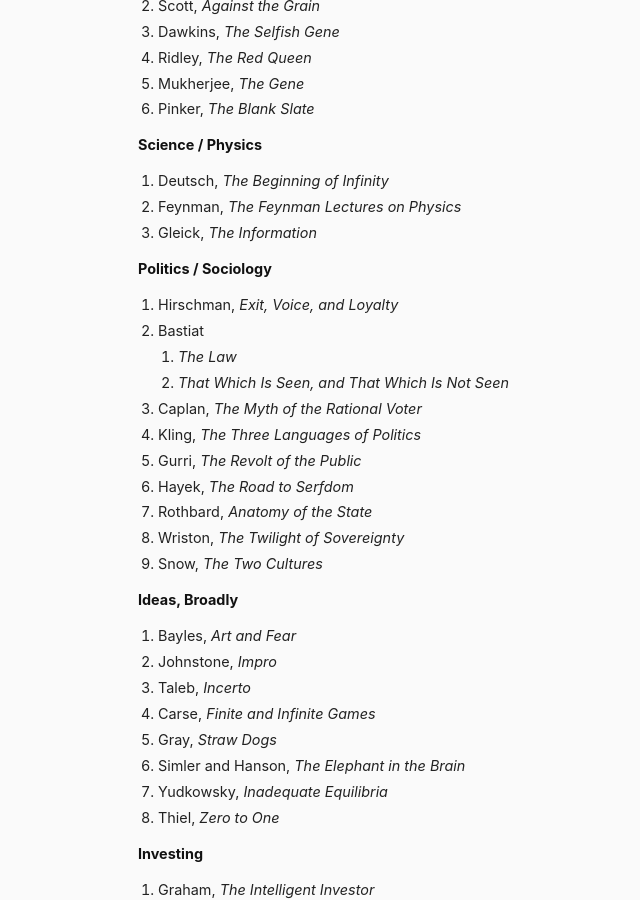
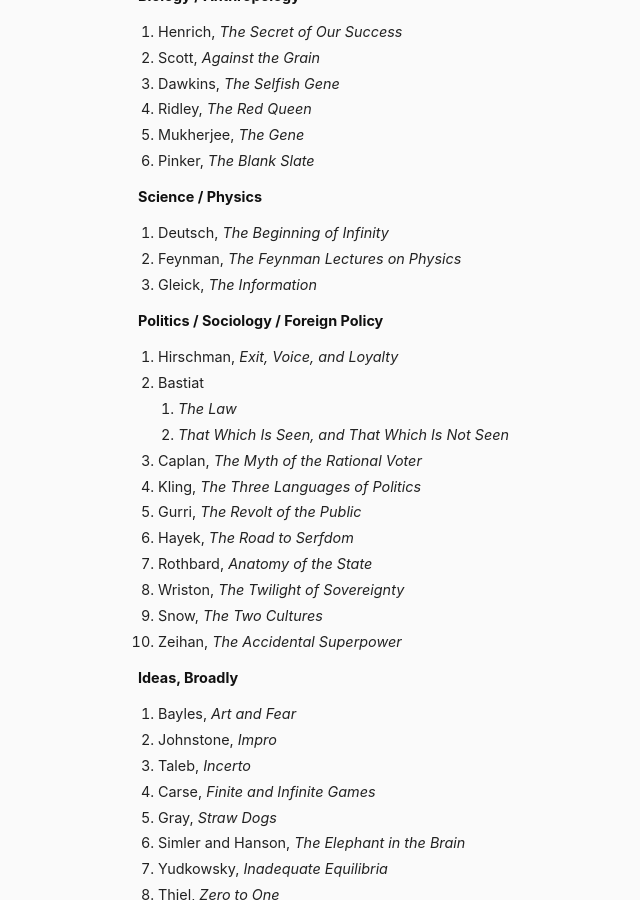
Before and after one commit to danschlz/danschulz.github.io, a Jekyll site: the page built from books.md, in a window 1280 px wide and 900 px high, scrolled down 3792 px. Shown: the whole window, without its empty margins (222-862 px from the left). Built offline with Jekyll 4.4.1, drawn with Linux system fonts in a browser that asks for light colours; some of the changed text lies outside the part shown.

Commit message:
Update books.md

```diff
--- a/books.md
+++ b/books.md
@@ -159,7 +161,7 @@ Jump to:
 - Feynman, _The Feynman Lectures on Physics_
 - Gleick, _The Information_
 
-**Politics / Sociology** <a name="politics"></a>
+**Politics / Sociology / Foreign Policy** <a name="politics"></a>
 - Hirschman, _Exit, Voice, and Loyalty_
 - Bastiat
 	- _The Law_
@@ -171,6 +173,7 @@ Jump to:
 - Rothbard, _Anatomy of the State_
 - Wriston, _The Twilight of Sovereignty_
 - Snow, _The Two Cultures_
+- Zeihan, _The Accidental Superpower_
 
 **Ideas, Broadly** <a name="ideas"></a>
 - Bayles, _Art and Fear_
```
Also changed, not shown: other parts of books.md (+3 -1 lines).
